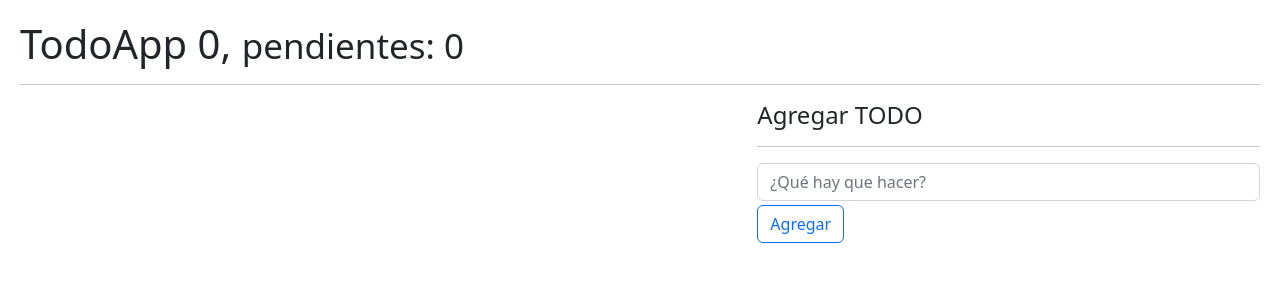
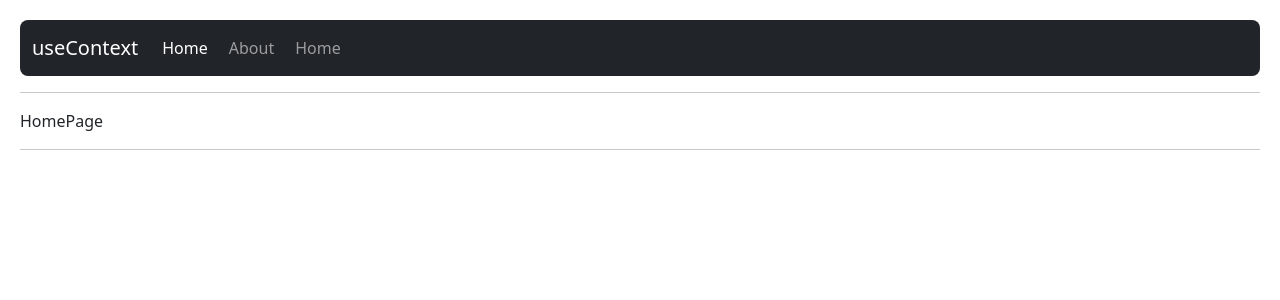
Before and after one commit to Epadrino/react-cero-a-experto, a React (Vite) app in the folder hook_app/: page / in a window 1280 px wide. Shown: the top 300 px of the page. Built offline with nearby package versions, Linux system fonts and the light colour scheme.

Commit message:
finalizacion_use_contex

```diff
--- a/hook_app/src/09-useContext/LoginPage.jsx
+++ b/hook_app/src/09-useContext/LoginPage.jsx
@@ -2,6 +2,7 @@
 import { UserContex } from './context/userContex';
 
 export const LoginPage = () => {
+	// hook para comunicarse con toda la app
 	const { user, setUser, usuario } = useContext(UserContex);
 
 	return (
--- a/hook_app/src/09-useContext/MainApp.jsx
+++ b/hook_app/src/09-useContext/MainApp.jsx
@@ -14,6 +14,7 @@
 				<Route path='/' element={<HomePage />} />
 				<Route path='about' element={<AboutPage />} />
 				<Route path='login' element={<LoginPage />} />
+				{/* componente que redireccione si escriben una pagina que no existe */}
 				<Route path='/*' element={<Navigator to='/about' />} />
 			</Routes>
 		</UserProvider>
--- a/hook_app/src/main.jsx
+++ b/hook_app/src/main.jsx
@@ -1,9 +1,10 @@
 import React from 'react';
 import ReactDOM from 'react-dom/client';
 import { BrowserRouter } from 'react-router-dom';
-import { TodoApp } from './08-useReducer/TodoApp';
+import { MainApp } from './09-useContext/MainApp';
 import './08-useReducer/intro-reducer';
 
+//import { TodoApp } from './08-useReducer/TodoApp';
 //import { Padre } from './07-tarea-memo/Padre';
 //import { CallBackHook } from './06-memos/CallBackHook';
 //import { MemoHook } from './06-memos/MemoHook';
@@ -13,7 +14,6 @@
 //import { MultiplesCustomHooks } from './03-examples/MultiplesCustomHooks';
 //import { FormWithCustomHook } from './02-useEffect/FormWithCustomHook';
 //import { SimpleForm } from './02-useEffect/SimpleForm';
-//import { MainApp } from './09-useContext/MainApp';
 //import { CounterApp } from './01-useState/CounterApp';
 //import { CounterWithCustomHook } from './01-useState/CounterWithCustomHook';
 //import { HooksApp } from './HooksApp';
@@ -23,7 +23,7 @@
 ReactDOM.createRoot(document.getElementById('root')).render(
 	<BrowserRouter>
 		<React.StrictMode>
-			<TodoApp />
+			<MainApp />
 		</React.StrictMode>
 	</BrowserRouter>
 );
```
